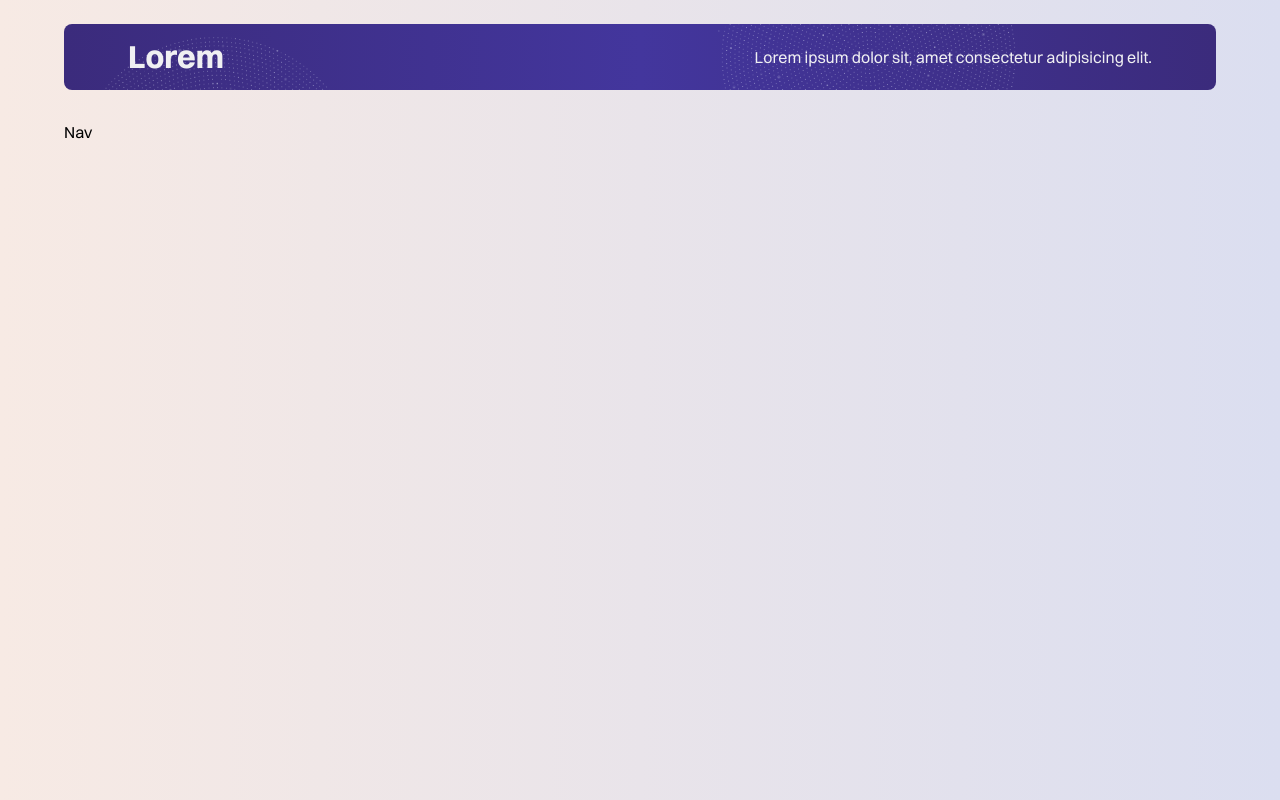
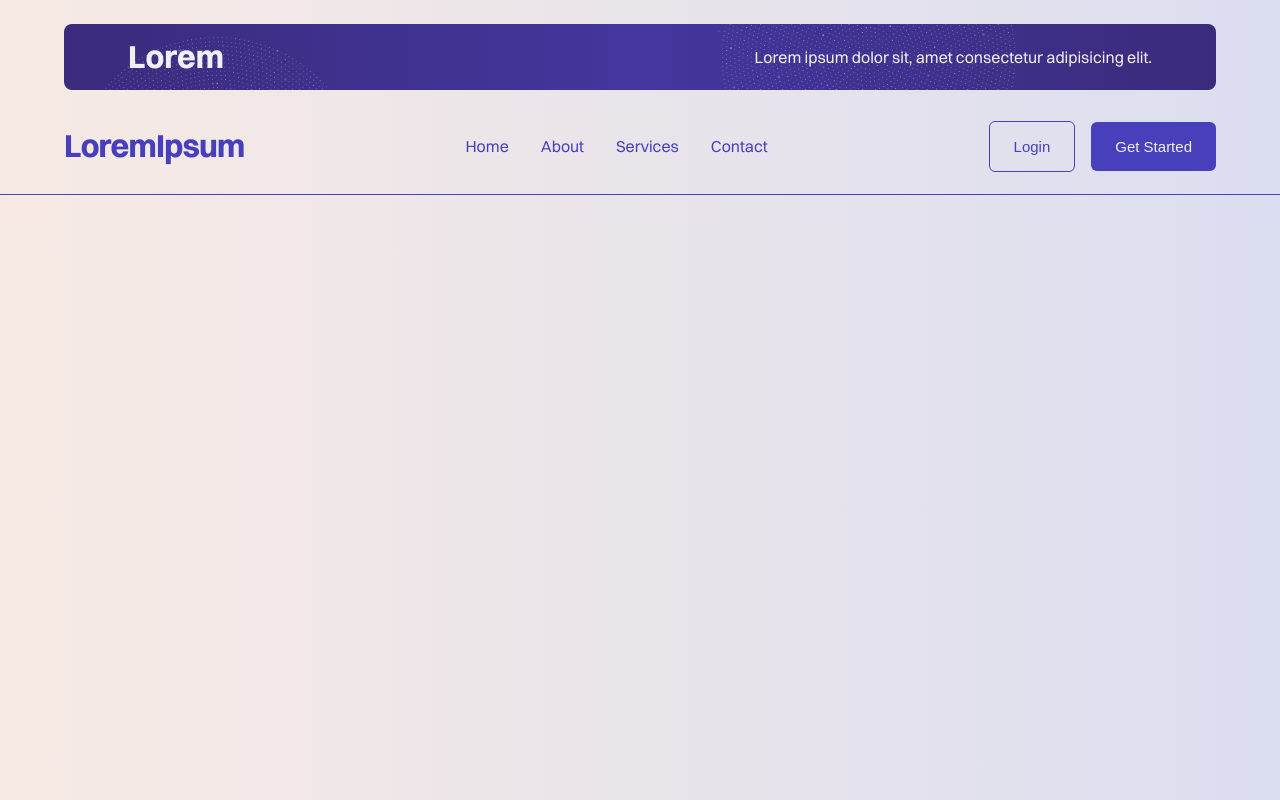
Before and after one commit to ayushcodes0/Tj-Frontend, a React (Vite) app: page / in a window 1280 px wide. Built offline with nearby package versions, Linux system fonts and the light colour scheme.

Commit message:
navbar almost done only hover effect is reamaining

```diff
--- /dev/null
+++ b/src/components/Button/Button.module.css
@@ -0,0 +1,32 @@
+
+.filledButton{
+    background-color: var(--primary-text);
+    border: none;
+    outline: none;
+    color: var(--primary-white);
+    padding: var(--tk-spacing-medium) var(--tk-spacing-large);
+    font-size: 15px;
+    border-radius: 6px;
+    font-weight: 500;
+}
+
+.unfilledButton{
+    background-color: transparent;
+    border: 1px solid var(--primary-text);
+    outline: none;
+    color: var(--primary-text);
+    padding: var(--tk-spacing-medium) var(--tk-spacing-large);
+    font-size: 15px;
+    border-radius: 6px;
+    font-weight: 500;
+}
+
+.filledButton:hover{
+    cursor: pointer;
+    transition: all 0.3s ease-in-out;
+}
+
+.unfilledButton:hover{
+    cursor: pointer;
+    transition: all 0.3s ease-in-out;
+}
--- /dev/null
+++ b/src/components/Button/Button.tsx
@@ -0,0 +1,25 @@
+import Styles from './Button.module.css'
+
+type ButtonProps = {
+  text: string;
+};
+
+const FilledButton = ({text}:ButtonProps) => {
+  return (
+    <button className={Styles.filledButton}>
+      {text}
+    </button>
+  )
+}
+
+export {FilledButton}
+
+const UnfilledButton = ({text}:ButtonProps) => {
+  return (
+    <button className={Styles.unfilledButton}>
+      {text}
+    </button>
+  )
+}
+
+export {UnfilledButton}
--- a/src/components/Navbar/Navbar.module.css
+++ b/src/components/Navbar/Navbar.module.css
@@ -1,4 +1,31 @@
 
 .navbar{
+    display: flex;
+    justify-content: space-between;
+    align-items: center;
+    height: 6rem;
+}
 
+.logo{
+    font-weight: 700;
+    font-size: 32px;
+    color: var(--primary-text);
+    letter-spacing: -.8px;
 }
+
+.navLinks{
+    display: flex;
+    gap: var(--tk-spacing-xlarge);
+}
+
+.navLink{
+    color: var(--primary-text);
+    font-weight: 400;
+}
+
+.buttons{
+    display: flex;
+    justify-content: center;
+    align-items: center;
+    gap: var(--tk-spacing-medium);
+}
--- a/src/components/Navbar/Navbar.tsx
+++ b/src/components/Navbar/Navbar.tsx
@@ -1,8 +1,19 @@
+import { FilledButton, UnfilledButton } from '../Button/Button'
 import Styles from './Navbar.module.css'
 const Navbar = () => {
   return (
     <div className={Styles.navbar}>
-      Nav
+      <p className={Styles.logo}>LoremIpsum</p>
+      <div className={Styles.navLinks}>
+        <a href="#home" className={Styles.navLink}>Home</a>
+        <a href="#about" className={Styles.navLink}>About</a>
+        <a href="#services" className={Styles.navLink}>Services</a>
+        <a href="#contact" className={Styles.navLink}>Contact</a>
+      </div>
+      <div className={Styles.buttons}>
+        <UnfilledButton text="Login" />
+        <FilledButton text="Get Started" />
+      </div>
     </div>
   )
 }
--- a/src/pages/LandingPage/LandingPage.module.css
+++ b/src/pages/LandingPage/LandingPage.module.css
@@ -11,6 +11,7 @@
 }
 
 .navbarContainer{
-    padding: var(--tk-spacing-large) var(--tk-spacing-xxxlarge) var(--tk-spacing-xsmall) var(--tk-spacing-xxxlarge);
+    padding: 0 var(--tk-spacing-xxxlarge);
     width: 100%;
+    border-bottom: .5px solid var(--primary-text);
 }
```
